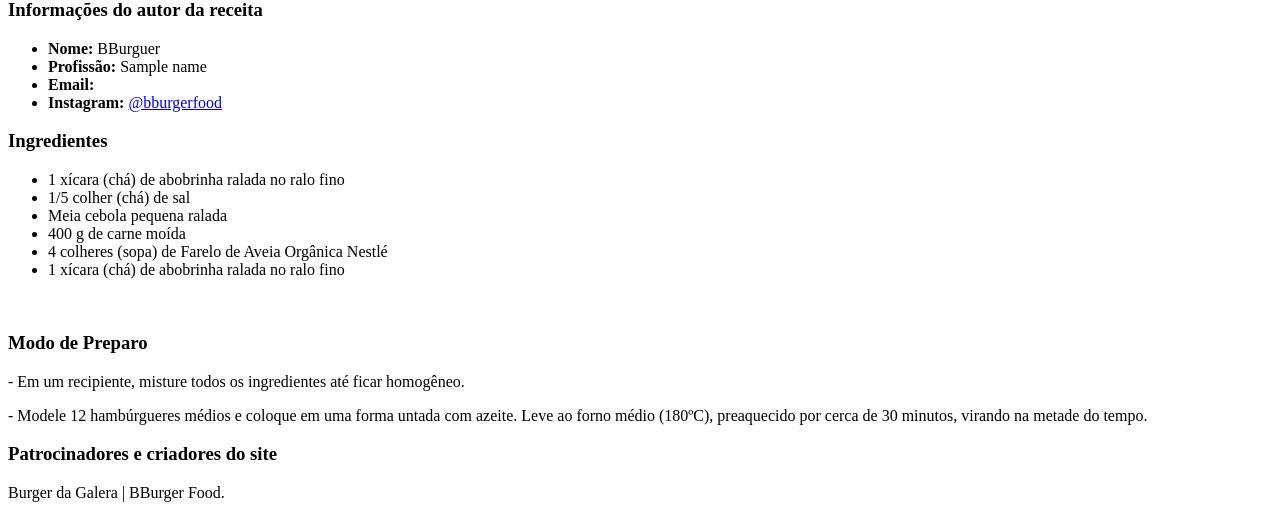
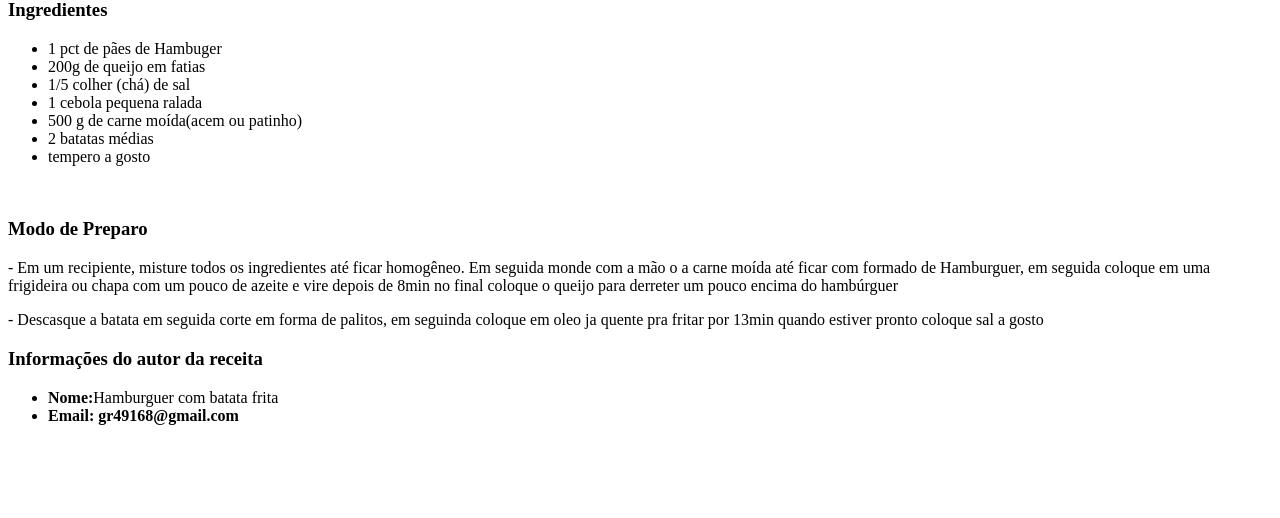
Before and after one commit to grodrigues49168/django-r1, a Django app: template recipes/templates/recipes/partials/recipeReceitas.html in a window 1280 px wide. Shown: the part 475-993 px from the top of the page. After the commit the page ends 900 px from the top, so only its background shows below. Run offline with Django 3.2, Linux system fonts and the light colour scheme; the template is opened without the code that fills it: most values are stand-ins (such as "Sample title", 1, 10 or a date in 2020).

Commit message:
v0.0.1.10

```diff
--- a/recipes/templates/recipes/partials/recipe.html
+++ b/recipes/templates/recipes/partials/recipe.html
@@ -1,6 +1,6 @@
 <div class="recipe recipe-list-item">
     <div class="recipe-cover">
-      <img src="https://saopaulosecreto.com/wp-content/uploads/2022/10/Get-Burger-1024x683.jpg" alt="hambúrguer" />
+      <img src="https://vitat.com.br/wp-content/uploads/2021/05/burger-with-french-fries-and-col-1.jpg?ims=fit-in/900x350/filters:quality(70):format(webpp)" alt="hambúrguer" />
     </div>
     <div class="recipe-title-container">
       <h2 class="recipe-title">Hamburguer Especial com Batata Frita</h2>
--- a/recipes/templates/recipes/partials/recipeReceitas.html
+++ b/recipes/templates/recipes/partials/recipeReceitas.html
@@ -6,40 +6,40 @@
     </div>
     <div id="conteiner">
         <div id="sidebar">
-            <div class="img">
-                <img src="https://www.seriouseats.com/thmb/e16lLOoVEix_JZTv7iNyAuWkPn8=/1500x0/filters:no_upscale():max_bytes(150000):strip_icc()/__opt__aboutcom__coeus__resources__content_migration__serious_eats__seriouseats.com__recipes__images__2014__09__20140918-jamie-olivers-comfort-food-insanity-burger-david-loftus-f7d9042bdc2a468fbbd50b10d467dafd.jpg" alt="hambúrguer">
+            <div class="img-2">
+                <img src="https://vitat.com.br/wp-content/uploads/2021/05/burger-with-french-fries-and-col-1.jpg?ims=fit-in/900x350/filters:quality(70):format(webpp)" alt="hambúrguer">
             </div>
-            <div class="card">
-                <h3>Informações do autor da receita</h3>
-                <ul id="">
-                    <li><b>Nome:</b> BBurguer</li>
-                    <li><b>Profissão:</b> {{ name }}</li>
-                    <li><b>Email:</b> </li>
-                    <li><b>Instagram:</b> <a target="_blank"
-                            href="#">@bburgerfood</a></li>
-                </ul>
-            </div>
+
         </div>
         <div class="card">
             <div class="ingredientes">
                 <h3>Ingredientes</h3>
                 <ul>
-                    <li>1 xícara (chá) de abobrinha ralada no ralo fino</li>
+                    <li>1 pct de pães de Hambuger</li>
+                    <li>200g de queijo em fatias </li>
                     <li>1/5 colher (chá) de sal</li>
-                    <li>Meia cebola pequena ralada</li>
-                    <li>400 g de carne moída</li>
-                    <li>4 colheres (sopa) de Farelo de Aveia Orgânica Nestlé</li>
-                    <li>1 xícara (chá) de abobrinha ralada no ralo fino</li>
+                    <li>1 cebola pequena ralada</li>
+                    <li>500 g de carne moída(acem ou patinho) </li>
+                    <li>2 batatas médias </li>
+                    <li>tempero a gosto</li>
+
                 </ul>
                     <br/>
                 <h3>Modo de Preparo</h3>
-                <p>- Em um recipiente, misture todos os ingredientes até ficar homogêneo.</p>
-                <p>- Modele 12 hambúrgueres médios e coloque em uma forma untada com azeite. Leve ao forno médio (180ºC), preaquecido por cerca de 30 minutos, virando na metade do tempo.</p>
+                <p>- Em um recipiente, misture todos os ingredientes até ficar homogêneo.
+                    Em seguida monde com a mão o a carne moída até ficar com formado de Hamburguer, em seguida coloque em uma frigideira ou chapa com um pouco
+                    de azeite e vire depois de 8min no final coloque o queijo para derreter um pouco encima do hambúrguer
+                </p>
+                <p>- Descasque a batata em seguida corte em forma de palitos, em seguinda coloque em oleo ja quente pra fritar por 13min quando estiver pronto coloque sal a gosto </p>
             </div>
         </div>
     </div>
     <div class="card">
-        <h3>Patrocinadores e criadores do site</h3>
-        <p>Burger da Galera | BBurger Food.</p>
+        <h3>Informações do autor da receita</h3>
+        <ul id="">
+            <li><b>Nome:</b>Hamburguer com batata frita </li>
+            <li><b>Email: gr49168@gmail.com</b> </li>
+
+        </ul>
     </div>
 </div>
```
Also changed, not shown: recipes/templates/recipes/partials/head.html (+13 -4 lines).
